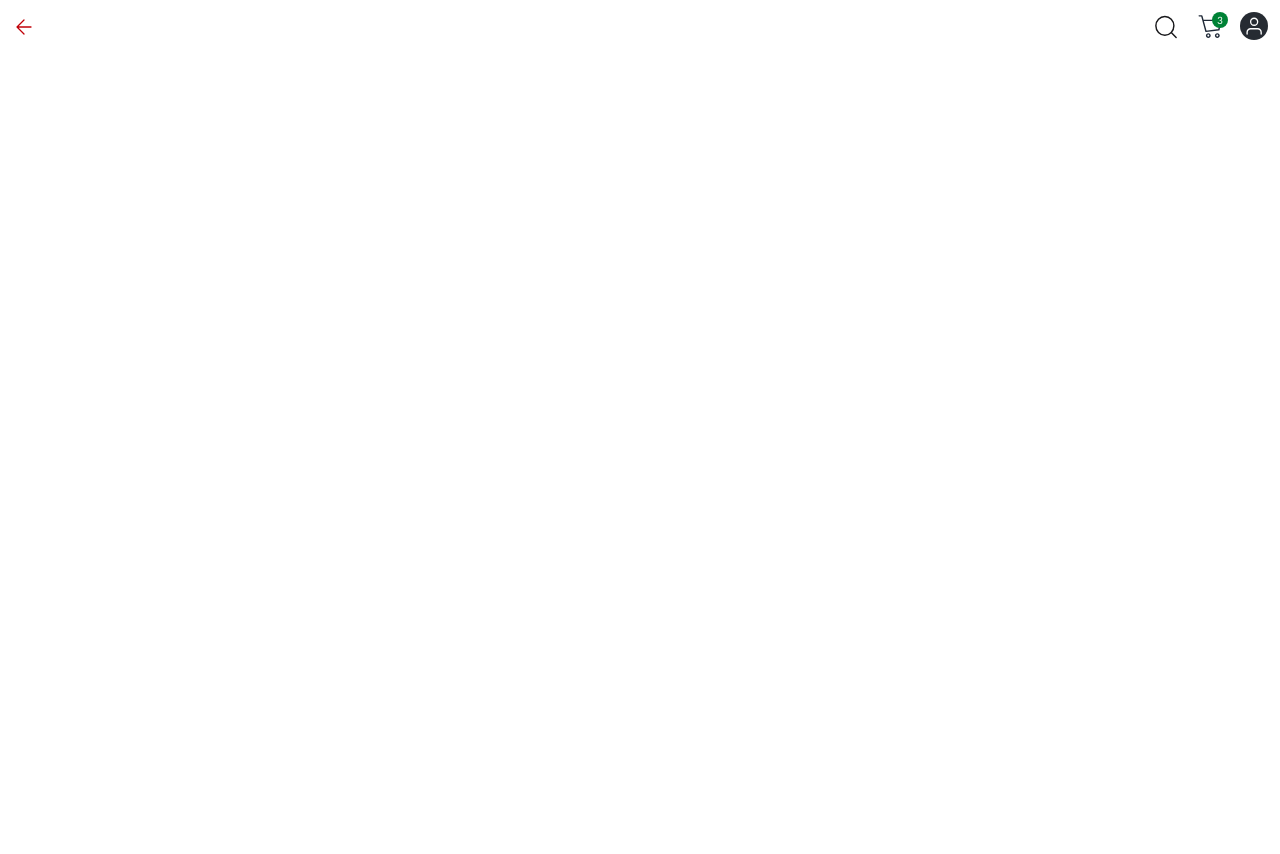
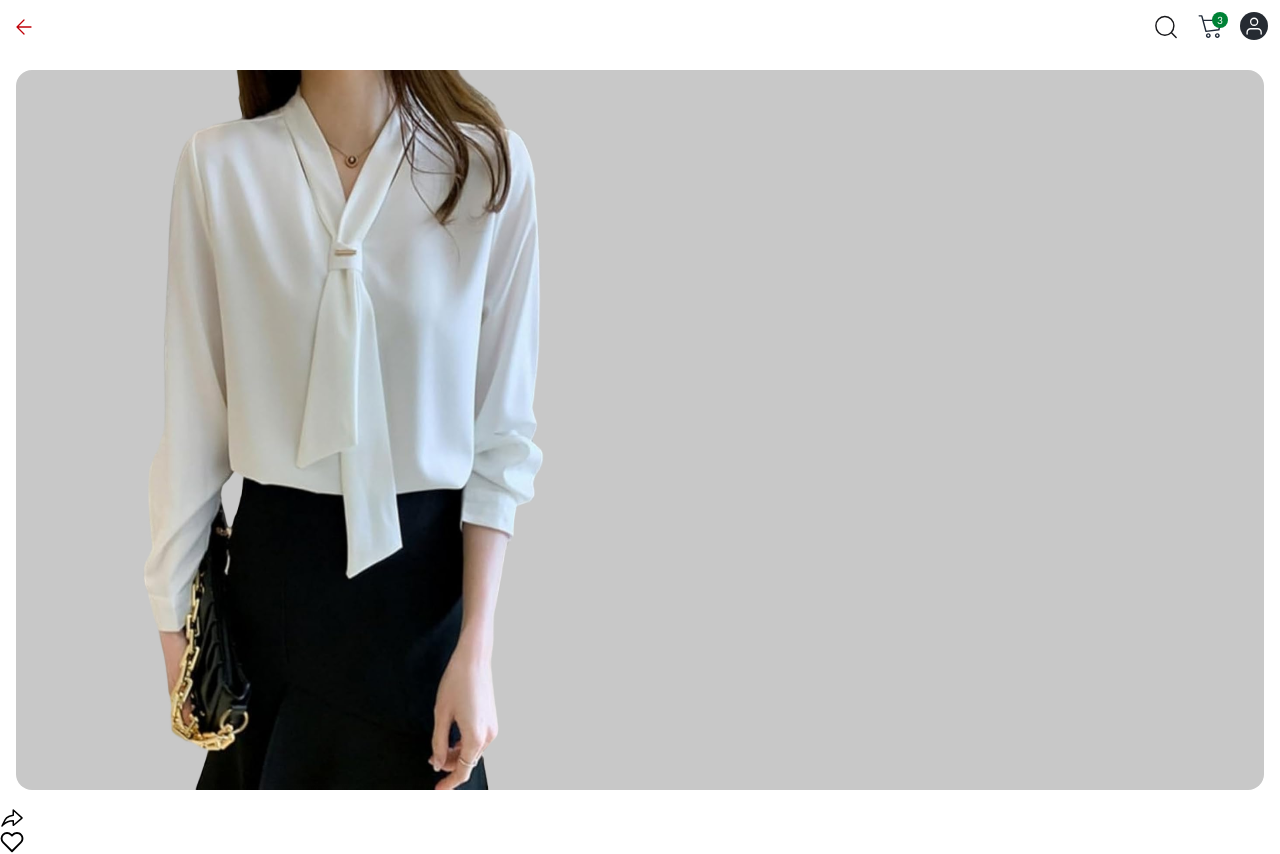
Before and after one commit to Meshil-Maring/e-commerce, a React (Vite) app in the folder client/: page /product-details/1 in a window 1280 px wide. Before the commit the page ends 800 px from the top, so only its background shows below. Built offline with nearby package versions, Linux system fonts and the light colour scheme.

Commit message:
Update header

```diff
--- /dev/null
+++ b/client/src/assets/icons/share.jsx
@@ -0,0 +1,24 @@
+const Icon = ({
+  size = 24,
+  fill = "none",
+  stroke = "currentColor",
+  strokeW = "1.5",
+}) => (
+  <svg
+    width={size}
+    height={size}
+    viewBox="0 0 24 24"
+    fill={fill}
+    xmlns="http://www.w3.org/2000/svg"
+  >
+    <path
+      d="M13.2609 6.5L13.2593 4L21.9474 11.8824C22.0189 11.9464 22.0172 12.0568 21.9441 12.1192L13.537 19.2622C13.4289 19.3534 13.2609 19.2798 13.2609 19.1421V14.8336C9.49565 14.8336 5.88337 16.2709 3.21906 18.83L2 20L2.81992 18.3899C4.97032 14.1614 5.41271 10.2003 13.2626 9.17435L13.2609 6.5Z"
+      stroke={stroke}
+      strokeWidth={strokeW}
+      strokeLinecap="round"
+      strokeLinejoin="round"
+    />
+  </svg>
+);
+
+export default Icon;
--- a/client/src/pages/Product-details.jsx
+++ b/client/src/pages/Product-details.jsx
@@ -1,11 +1,22 @@
 import Header from "../components/shared/header";
+import SurfCuz from "../assets/images/surf-cuz.png";
+import ShareIcon from "../assets/icons/share";
+import HeartIcon from "../assets/icons/HeartIcon";
 
 const ProductDetails = () => {
-return (
-    <div>
-        <Header/>
-    </div>
-)
-}
+  return (
+    <>
+      <Header />
+
+      <div className="bg-[#C8C8C8] m-4 rounded-2xl">
+        <img className="bg-cover" src={SurfCuz} alt="surf cuz"></img>
+      </div>
+      <aside>
+        <ShareIcon size={24} strokeW="1.5" />
+        <HeartIcon size={24} strokeW="1.5" />
+      </aside>
+    </>
+  );
+};
 
 export default ProductDetails;
```
Also changed, not shown: client/src/assets/images/surf-cuz.png (added), client/src/components/mobile/Image-preview.jsx (added), client/src/components/mobile/product-details/product-details.jsx (deleted).
